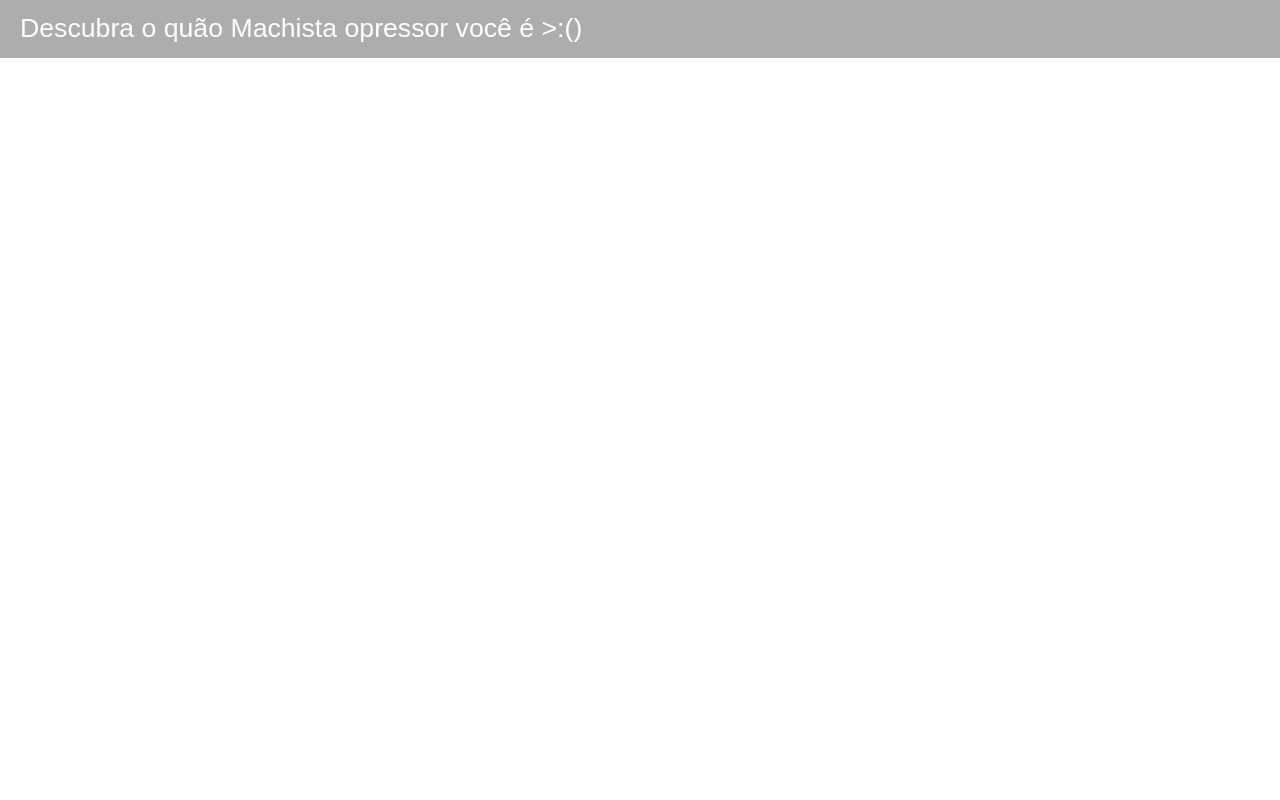
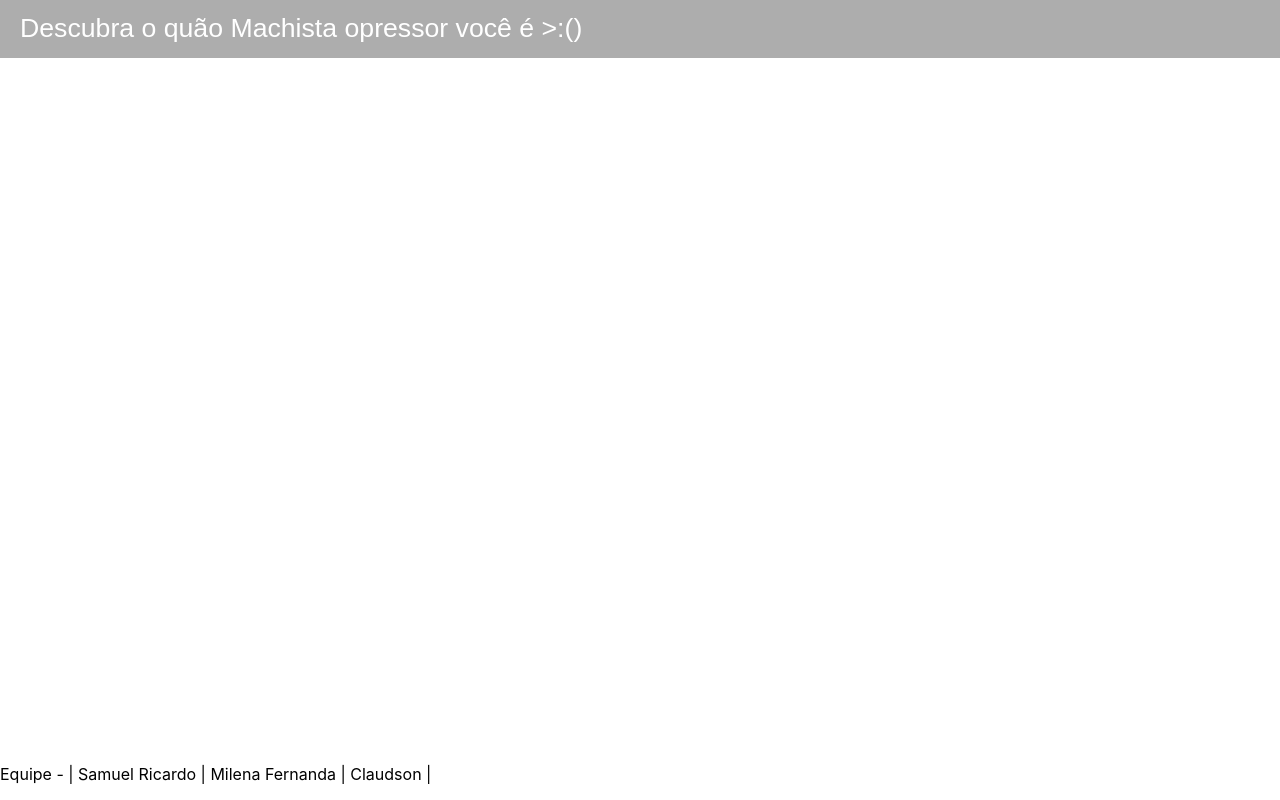
Before and after one commit to Samuel-Ricardo/Answer, a React (Create React App) app in the folder answer/: page / in a window 1280 px wide. Built offline with nearby package versions, Linux system fonts and the light colour scheme.

Commit message:
create: app footer

```diff
--- a/answer/src/App.css
+++ b/answer/src/App.css
@@ -29,3 +29,14 @@
   font-size: 20pt;
   font-family: System, Arial;
 }
+
+.app-footer {
+
+  display: flex;
+
+  align-items: center;
+  justify-content: center;
+
+  position: absolute;
+  bottom: 0;
+}
--- a/answer/src/App.js
+++ b/answer/src/App.js
@@ -4,14 +4,18 @@ function App() {
   return (
     <div className="app">
       <header className="app-header">
-
         <p>
           Descubra o quão Machista opressor você é >:()
         </p>
+      </header>
 
 
 
-      </header>
+      <footer className="app-footer">
+        <p>
+          Equipe - | Samuel Ricardo | Milena Fernanda | Claudson |
+        </p>
+      </footer>
     </div>
   );
 }
```
